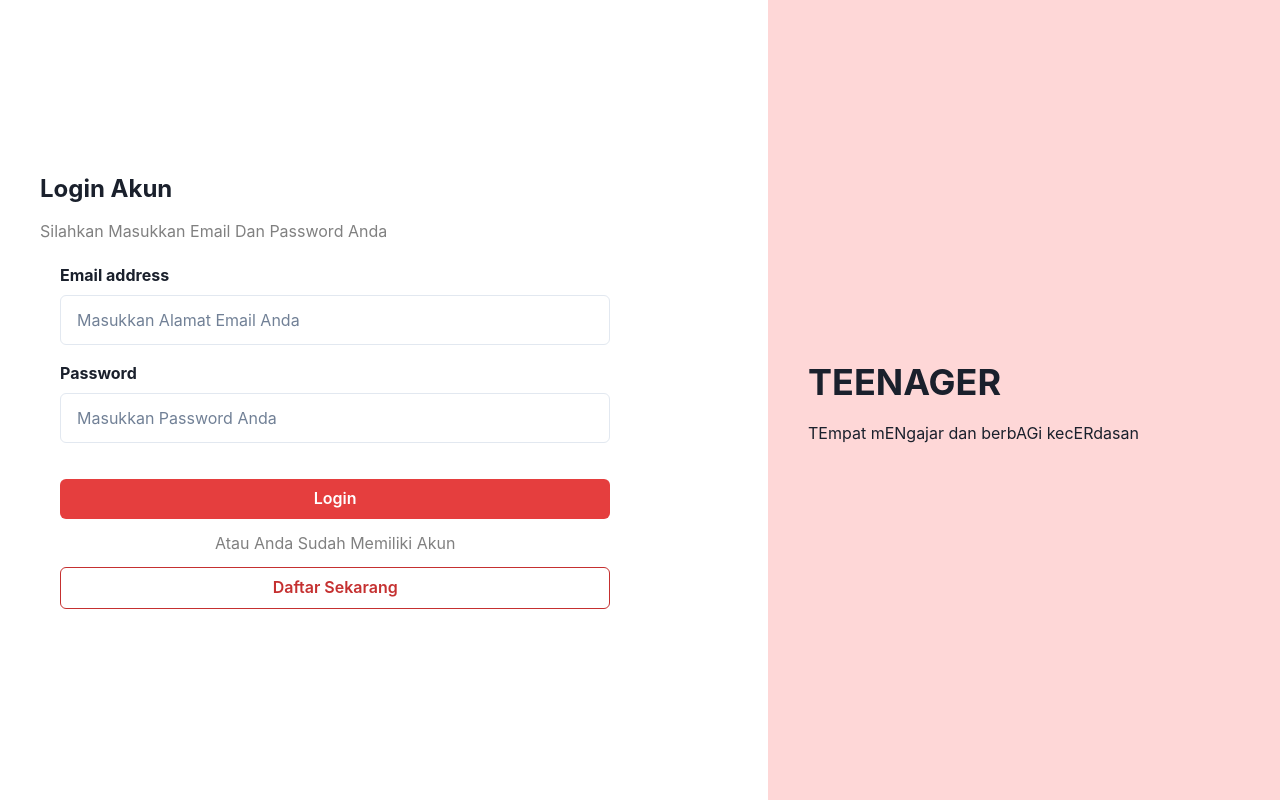
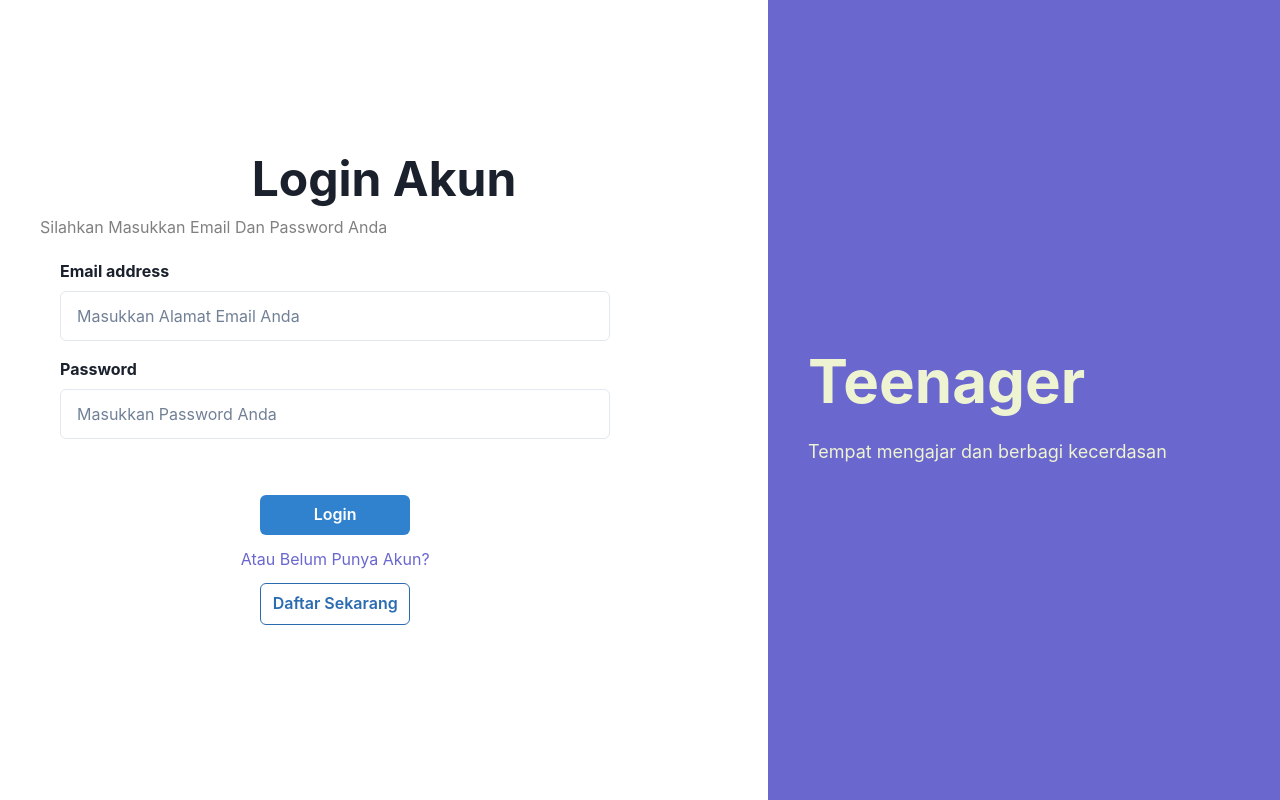
Before and after one commit to arvians-id/my-final-project, a React (Create React App) app in the folder frontend/: page /login in a window 1280 px wide. Built offline with nearby package versions, Linux system fonts and the light colour scheme.

Commit message:
style: Maintain Login and Register Page #2

```diff
--- a/frontend/src/pages/Login.jsx
+++ b/frontend/src/pages/Login.jsx
@@ -1,45 +1,43 @@
-import React from 'react'
-import {
-    Box,
-    Flex,
-    VStack,
-    FormControl,
-    FormLabel,
-    FormErrorMessage,
-    FormHelperText,
-    Input,
-    Button,
-} from '@chakra-ui/react'
-import { Link } from 'react-router-dom'
+import React from 'react';
+import { Box, Flex, VStack, FormControl, FormLabel, FormErrorMessage, FormHelperText, Input, Button, Heading } from '@chakra-ui/react';
+import { Link } from 'react-router-dom';
 
 export default function Login() {
   return (
-        <Flex minHeight='100vh' width='full' flexDirection="row">
+    <Flex minHeight="100vh" width="full" flexDirection="row">
       <Box width="60%" minheight="100%" display="flex" alignItems="center">
         <Box m={10} width="100%">
-                    <Box as='h1' fontSize='2xl' fontWeight='bold' mb={3}>
-                        <h1>Login Akun</h1>
+          <Box textAlign="center" as="h1" fontSize="2xl" fontWeight="bold" mb={3}>
+            <Heading as="h2" size="2xl">
+              Login Akun
+            </Heading>
           </Box>
-                    <Box as='span' fontSize='m' color="grey">Silahkan Masukkan Email Dan Password Anda</Box>
+          <Box as="span" fontSize="m" color="grey">
+            Silahkan Masukkan Email Dan Password Anda
+          </Box>
           <Box maxWidth="80%" m={5}>
-                        <VStack spacing={4} align='stretch'>
+            <VStack spacing={4} align="stretch">
               <Box>
-                                <FormLabel htmlFor='email' fontWeight='bold'>Email address</FormLabel>
-                                <Input id='email' type='email' maxWidth="full" height={50} placeholder='Masukkan Alamat Email Anda' />
+                <FormLabel htmlFor="email" fontWeight="bold">
+                  Email address
+                </FormLabel>
+                <Input id="email" type="email" maxWidth="full" height={50} placeholder="Masukkan Alamat Email Anda" />
               </Box>
               <Box>
-                                <FormLabel htmlFor='email' fontWeight='bold'>Password</FormLabel>
-                                <Input id='password' type='password' colorScheme="red" maxWidth="full" height={50} placeholder='Masukkan Password Anda' />
+                <FormLabel htmlFor="email" fontWeight="bold">
+                  Password
+                </FormLabel>
+                <Input id="password" type="password" colorScheme="red" maxWidth="full" height={50} placeholder="Masukkan Password Anda" />
               </Box>
               <Box>
-                                <VStack spacing={3} mt={5}>
-                                    <Button as={Link} to="/" colorScheme="red" width="full" p={5}>
+                <VStack spacing={3} mt={10}>
+                  <Button as={Link} to="/" colorScheme="blue" width="150px" p={5}>
                     Login
                   </Button>
-                                    <Box as='p' fontSize='m' color="grey" textAlign="center">
-                                        Atau Anda Sudah Memiliki Akun
+                  <Box as="p" fontSize="m" color="#6A67CE" textAlign="center">
+                    Atau Belum Punya Akun?
                   </Box>
-                                    <Button as={Link} to="/register" colorScheme="red" variant="outline" width="full" p={5}>
+                  <Button as={Link} to="/register" colorScheme="blue" variant="outline" width="150px" p={5}>
                     Daftar Sekarang
                   </Button>
                 </VStack>
@@ -48,19 +46,17 @@ export default function Login() {
           </Box>
         </Box>
       </Box>
-            <Box width="40%" height="100vh" bg="red.100" display="flex" alignItems="center" position="sticky" top="0" left="0" overflowY="auto">
+      <Box width="40%" height="100vh" bg="#6A67CE" display="flex" alignItems="center" position="sticky" top="0" left="0" overflowY="auto">
         <Box m={10} width="100%">
-                    <Box as='h1' fontSize='4xl' fontWeight='bold' mb={3}>
-                        TEENAGER
+          <Box as="h1" fontSize="6xl" fontWeight="bold" mb={3} color="#EEF3D2">
+            Teenager
           </Box>
-                    <Box as='span' fontSize='m'>
-                        TEmpat mENgajar dan berbAGi kecERdasan
+          <Box as="span" fontSize="lg" color="#EEF3D2">
+            Tempat mengajar dan berbagi kecerdasan
           </Box>
-                    <Box as='p' fontSize='m' color="grey">
-
-                    </Box>
+          <Box as="p" fontSize="m" color="grey"></Box>
         </Box>
       </Box>
     </Flex>
-    )
+  );
 }
--- a/frontend/src/pages/Register.jsx
+++ b/frontend/src/pages/Register.jsx
@@ -1,36 +1,33 @@
 import React from 'react';
-import { Box, Flex, VStack, FormControl, FormLabel, FormErrorMessage, FormHelperText, Input, Button, Select, NumberInput, InputGroup, InputLeftAddon } from '@chakra-ui/react';
+import { Box, Flex, VStack, FormControl, FormLabel, FormErrorMessage, FormHelperText, Input, Button, Select, NumberInput, InputGroup, InputLeftAddon, Heading } from '@chakra-ui/react';
 import { Link } from 'react-router-dom';
 
 export default function Register() {
   return (
     <Flex minHeight="100vh" width="full" flexDirection="row">
-      <Box width="40%" height="100vh" bg="red.100" display="flex" alignItems="center" position="sticky" top="0" left="0" overflowY="auto">
+      <Box width="40%" height="100vh" bg="#6A67CE" display="flex" alignItems="center" position="sticky" top="0" left="0" overflowY="auto">
         <Box m={10} width="100%">
-          <Box as='h1' fontSize='4xl' fontWeight='bold' mb={3}>
-            TEENAGER
+          <Box as="h1" fontSize="6xl" fontWeight="bold" mb={3} color="#EEF3D2">
+            Teenager
           </Box>
-          <Box as='span' fontSize='m'>
-            TEmpat mENgajar dan berbAGi kecERdasan
+          <Box as="span" fontSize="lg" color="#EEF3D2">
+            Tempat mengajar dan berbagi kecerdasan
           </Box>
-          <Box as='p' fontSize='m' color="grey">
-
-          </Box>
+          <Box as="p" fontSize="m" color="grey"></Box>
         </Box>
       </Box>
       <Box width="60%" minheight="100%" display="flex" alignItems="center">
         <Box m={10} width="100%">
-          <Box as="h1" fontSize="2xl" fontWeight="bold" mb={3}>
-            <h1>Register Akun</h1>
+          <Box textAlign="center" as="h1" fontSize="2xl" fontWeight="bold" mb={3}>
+            <Heading as="h2" size="2xl">
+              Register Akun
+            </Heading>
           </Box>
           <Box as="span" fontSize="m" color="grey">
             Silahkan Masukkan Data Diri Anda
           </Box>
           <Box maxWidth="80%" m={5}>
-            <VStack
-              spacing={4}
-              align='stretch'
-            >
+            <VStack spacing={4} align="stretch">
               <Box>
                 <FormLabel htmlFor="first-name" fontWeight="bold">
                   First Name
@@ -96,14 +93,8 @@ export default function Register() {
               </Box>
               <Box>
                 <VStack spacing={3} mt={5}>
-                  <Button colorScheme="red" width="full" p={5}>
-                    Daftar Sekarang
-                  </Button>
-                  <Box as='p' fontSize='m' color="grey" textAlign="center">
-                    Atau Anda Sudah Memiliki Akun
-                  </Box>
-                  <Button as={Link} to="/login" colorScheme="red" variant="outline" width="full" p={5}>
-                    Login Sekarang
+                  <Button as={Link} to="/login" colorScheme="blue" variant="outline" width="150px" p={5}>
+                    Login
                   </Button>
                 </VStack>
               </Box>
```
Lines whose indentation alone changed are shown as unchanged.
